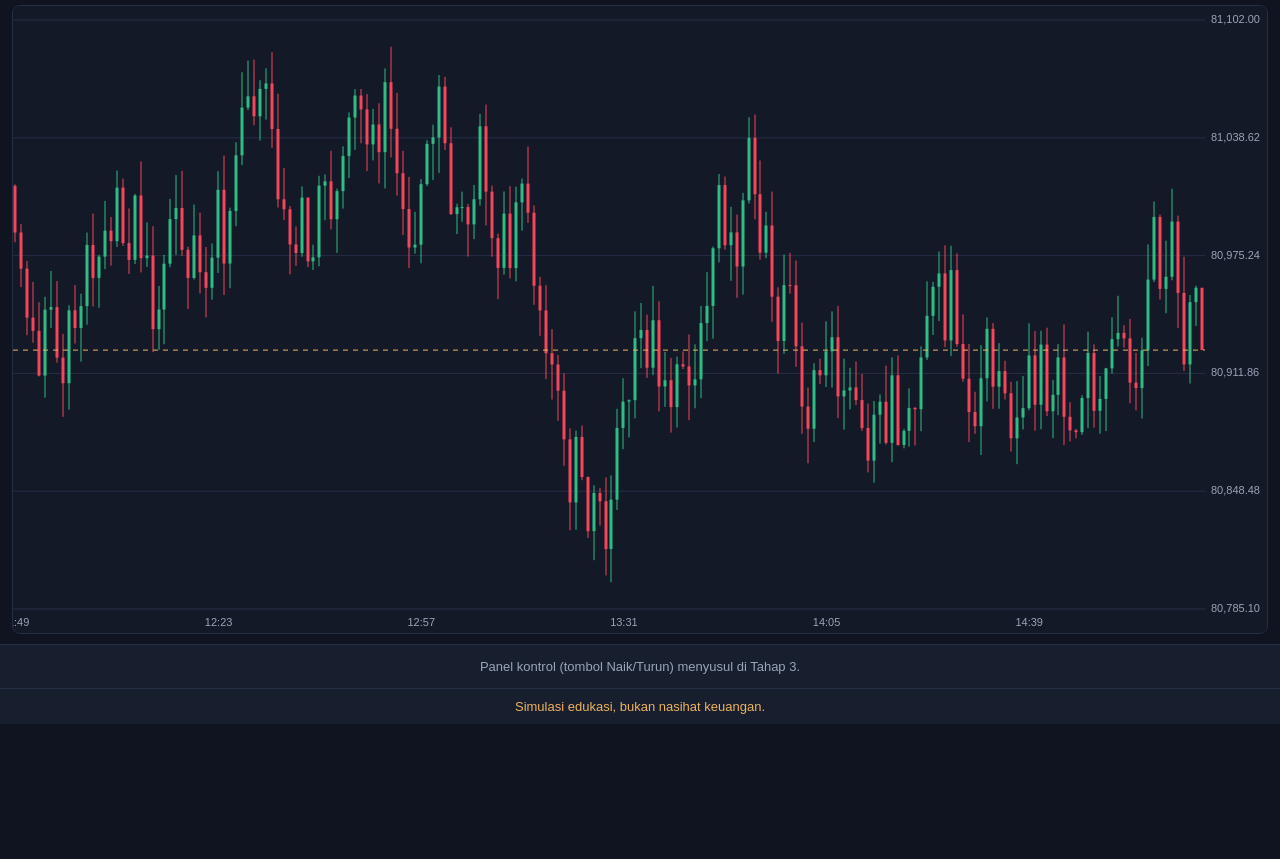
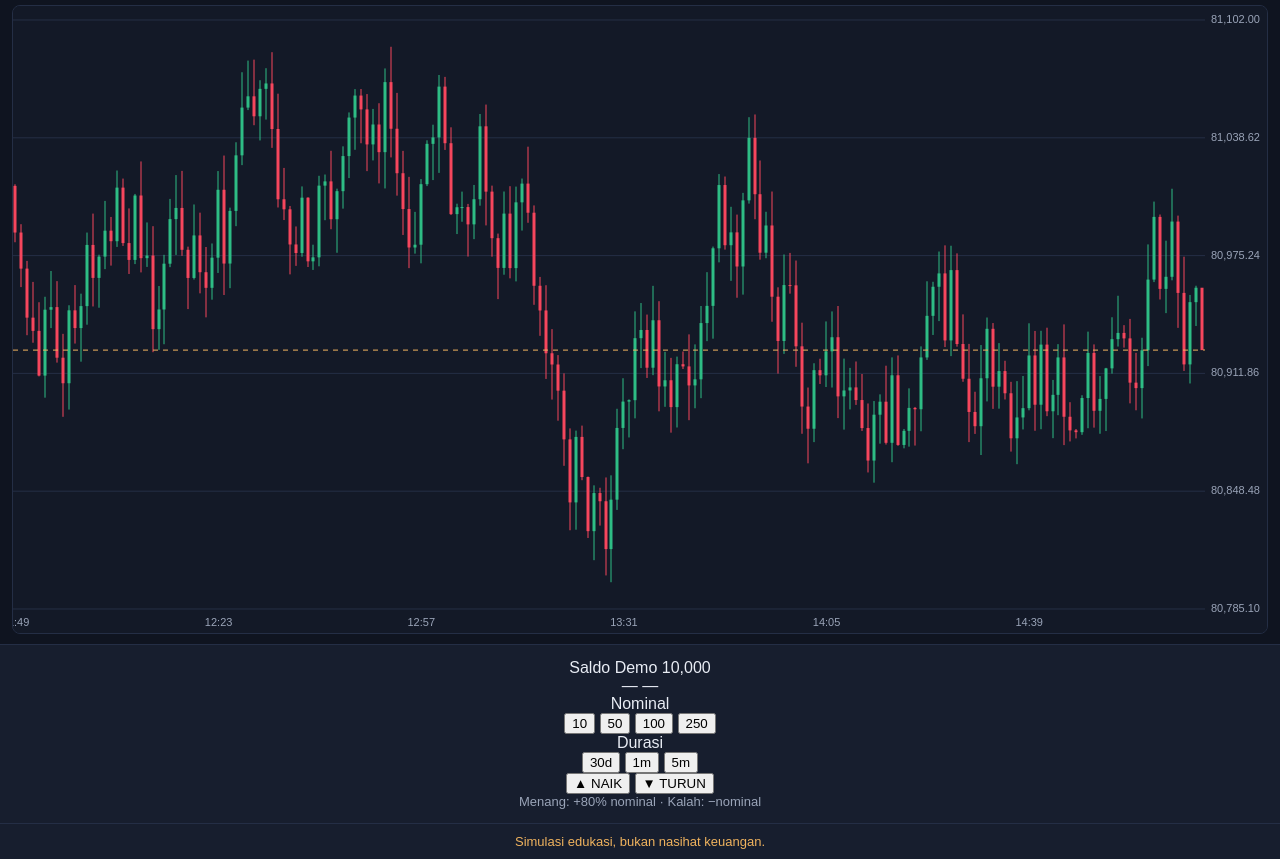
Before and after one commit to rvkie/rvkie-trading-matix, a plain HTML site: page index.html in a window 1280 px wide. Shown: the part 104-963 px from the top of the page. Before the commit the page ends 828 px from the top, so only its background shows below. Drawn offline with Linux system fonts and the light colour scheme; no server answers.

Commit message:
Tahap 3: kerangka panel saldo + tombol Naik/Turun

```diff
--- a/index.html
+++ b/index.html
@@ -32,9 +32,49 @@
     </div>
   </main>
 
-  <!-- ============ PANEL KONTROL (ISI MENYUSUL TAHAP 3) ============ -->
+  <!-- ============ PANEL KONTROL ============ -->
   <section class="panel-kontrol">
-    <p class="teks-halus">Panel kontrol (tombol Naik/Turun) menyusul di Tahap 3.</p>
+
+    <!-- Baris saldo -->
+    <div class="baris-saldo">
+      <span class="label-halus">Saldo Demo</span>
+      <span id="saldo" class="nilai-saldo">10,000</span>
+    </div>
+
+    <!-- Baris transaksi sedang berjalan (tersembunyi bila kosong) -->
+    <div id="kotak-jalan" class="kotak-jalan tersembunyi">
+      <span id="info-jalan" class="info-jalan">—</span>
+      <span id="hitung-mundur" class="hitung-mundur">—</span>
+    </div>
+
+    <!-- Pilihan nominal -->
+    <div class="grup-pilih">
+      <span class="label-halus">Nominal</span>
+      <div id="grup-nominal" class="baris-tombol-pilih">
+        <button class="tombol-pilih" data-nilai="10" type="button">10</button>
+        <button class="tombol-pilih aktif" data-nilai="50" type="button">50</button>
+        <button class="tombol-pilih" data-nilai="100" type="button">100</button>
+        <button class="tombol-pilih" data-nilai="250" type="button">250</button>
+      </div>
+    </div>
+
+    <!-- Pilihan durasi -->
+    <div class="grup-pilih">
+      <span class="label-halus">Durasi</span>
+      <div id="grup-durasi" class="baris-tombol-pilih">
+        <button class="tombol-pilih" data-nilai="30" type="button">30d</button>
+        <button class="tombol-pilih aktif" data-nilai="60" type="button">1m</button>
+        <button class="tombol-pilih" data-nilai="300" type="button">5m</button>
+      </div>
+    </div>
+
+    <!-- Tombol arah -->
+    <div class="baris-arah">
+      <button id="tombol-naik" class="tombol-arah naik" type="button">▲ NAIK</button>
+      <button id="tombol-turun" class="tombol-arah turun" type="button">▼ TURUN</button>
+    </div>
+
+    <p class="teks-halus">Menang: +80% nominal &middot; Kalah: &minus;nominal</p>
   </section>
 
   <!-- ============ DISCLAIMER ============ -->
```
